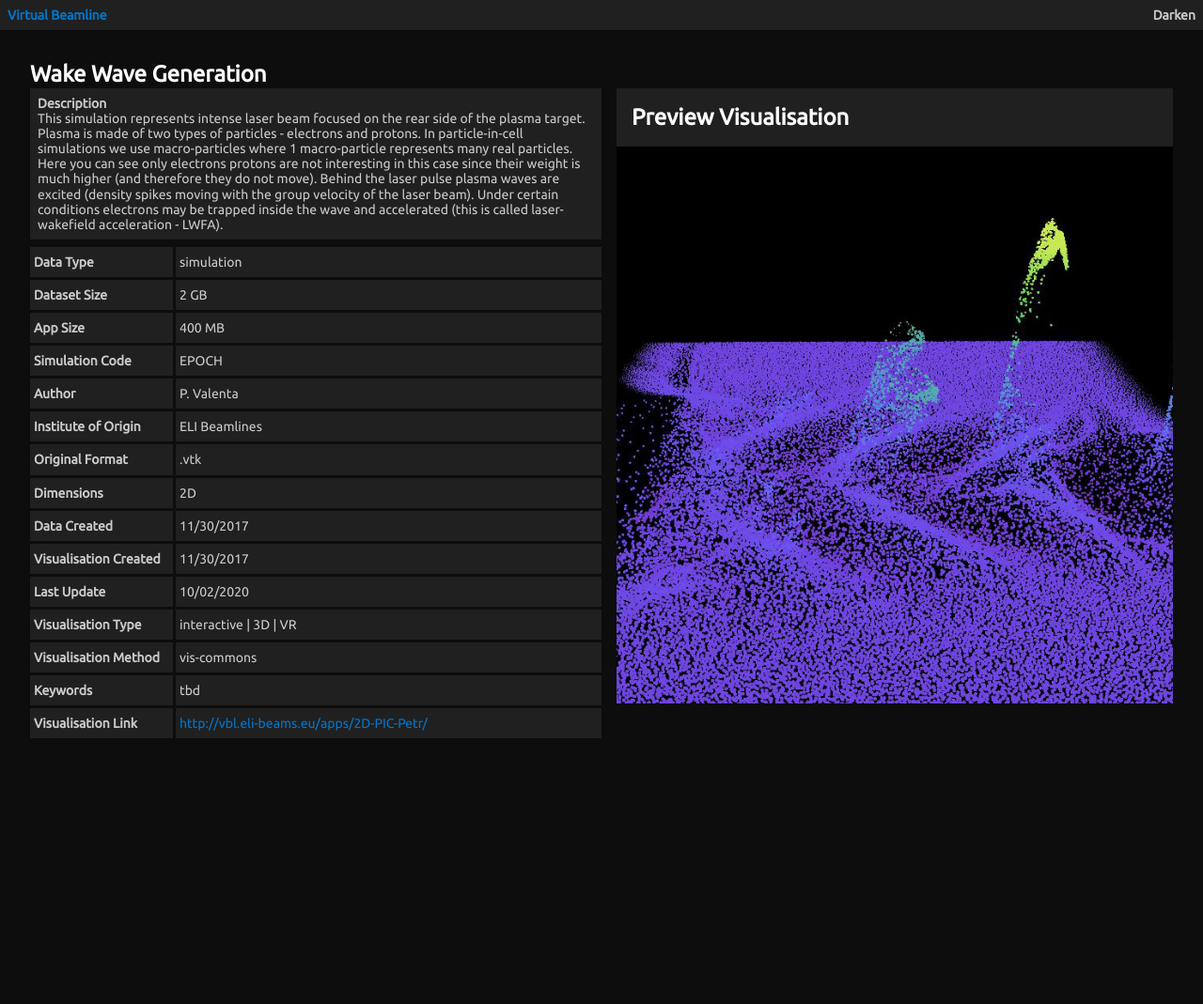
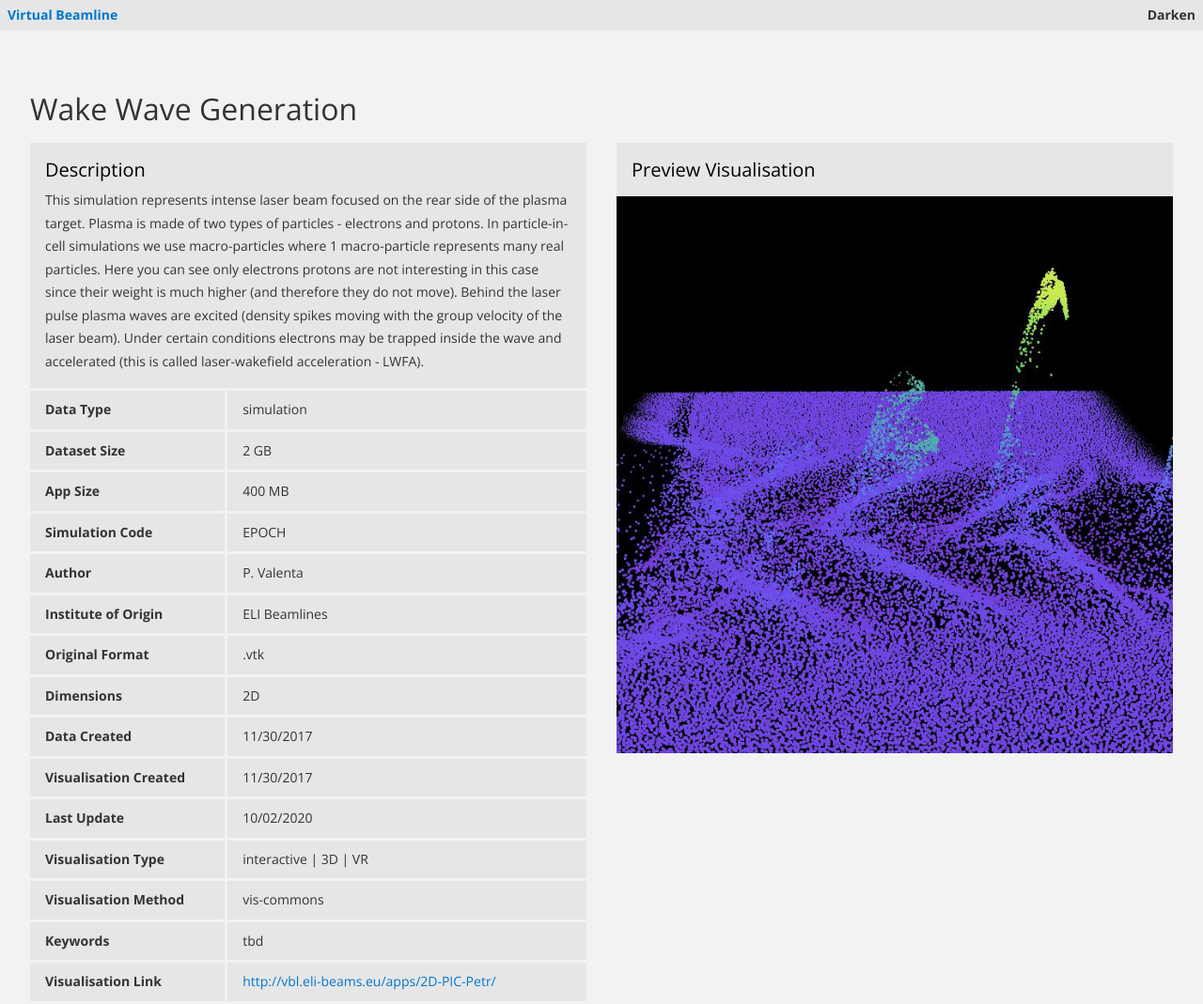
Before and after one commit to noobadmin/vbl, a React app: page /documents/1 in a window 1280 px wide. Shown: the whole page at 94% size. Before the commit the page ends 800 px from the top, so only its background shows below. Built offline with nearby package versions, Linux system fonts and the light colour scheme.

Commit message:
test ready

```diff
--- a/public/index.html
+++ b/public/index.html
@@ -5,8 +5,9 @@
     <link rel="icon" href="%PUBLIC_URL%/favicon.ico" />
     <meta name="viewport" content="width=device-width, initial-scale=1" />
     <meta name="theme-color" content="#000000" />
-    <link href="https://fonts.googleapis.com/css2?family=Ubuntu&display=swap" rel="stylesheet">
-
+    <!-- <link href="https://fonts.googleapis.com/css2?family=Ubuntu&display=swap" rel="stylesheet"> -->
+    <link rel="preconnect" href="https://fonts.gstatic.com">
+    <link href="https://fonts.googleapis.com/css2?family=Open+Sans:wght@300;400;700&display=swap" rel="stylesheet">
     <meta
       name="description"
       content="Web site created using create-react-app"
--- a/src/App/app.js
+++ b/src/App/app.js
@@ -17,9 +17,9 @@
 const App = () => {
   const {isDark} = useContext(ThemeModeContext)
   return (
-    <ThemeProvider theme={dark}>
+    <ThemeProvider theme={isDark ? dark : light}>
       <Global />
-      <Box mb={[2, 3, 3, 4]} as="nav" sx={{position: 'sticky', top: 0}}>
+      <Box mb={[4, 5]} as="nav" sx={{position: 'sticky', top: 0}}>
         <Navigation />
       </Box>
       <Box mx={[0, 2, 3, 4]}>
--- a/src/Document/document.js
+++ b/src/Document/document.js
@@ -3,7 +3,7 @@
 import styled from 'styled-components'
 
 import {ifArray, parseDate} from '../App/helpers'
-import {Box, Card, Image, Link, Text, Flex} from '../Primitives'
+import {Box, Card, Image, Heading, Link, Text, Flex} from '../Primitives'
 
 const Details = props => <S.Details>{props.children}</S.Details>
 const Detail = props => (
@@ -16,8 +16,8 @@
 const Document = ({data}) => {
   return (
     <Box>
-      <Card m={0} mb={2} p={2}>
-        <Text fontWeight="bold">Description</Text>
+      <Card>
+        <Heading>Description</Heading>
         <Text>{data.description}</Text>
       </Card>
       <Details>
@@ -50,40 +50,11 @@
 export default Document
 
 const S = {}
-S.Box = styled(Box).attrs({
-  sx: {
-    display: 'grid',
-    columnGap: [4],
-    gridTemplateColumns: '1fr 256px ',
-    gridTemplateRows: 'min-content 1fr',
-  },
-})``
-S.LeftFlex = styled(Flex).attrs({
-  sx: {
-    flexDirection: 'column',
-    gap: [4],
-    gridColumn: '1/2',
-  },
-})``
-S.RightFlex = styled(Flex).attrs({
-  sx: {
-    flexDirection: 'column',
-    gap: [4],
-    gridColumn: '2/3',
-    gridRow: '1/-1',
-  },
-})``
-S.Image = styled(Image)`
-  display: block;
-`
-S.Card = styled(Card).attrs({
-  marginBottom: 0,
-})``
 S.Details = styled(Box)``
 S.Detail = styled(Card).attrs({
   sx: {
     display: 'grid',
-    gridTemplateColumns: '25% 1fr',
+    gridTemplateColumns: '35% 1fr',
     gridGap: '0.3rem',
     bg: 'background',
     p: 0,
@@ -93,6 +64,6 @@
 })``
 S.Text = styled(Text).attrs({
   bg: 'middleground',
-  p: [1],
+  px: [3],
   py: [2],
 })``
--- a/src/Document/documentPage.js
+++ b/src/Document/documentPage.js
@@ -15,12 +15,16 @@
   return (
     <ErrorBoundary>
       <Suspense fallback={<Spinner />}>
-        <Heading>{data.title}</Heading>
-        <Flex sx={{flexWrap: 'wrap'}}>
-          <Box mb={[2, 3, 0]} width={[1, 1, 1 / 2]}>
+        <Heading variant="display">{data.title}</Heading>
+        <Flex sx={{flexWrap: ['wrap', 'wrap', 'nowrap'], gap: [2, 3, 3, 4]}}>
+          <Box
+            mb={[2, 3, 0]}
+            lineHeight={[1.5, 1.5, 1.75]}
+            width={[1, 1, 1 / 2]}
+          >
             <Document data={data} />
           </Box>
-          <Box pl={[0, 0, 3]} width={[1, 1, 1 / 2]}>
+          <Box width={[1, 1, 1 / 2]}>
             <Card>
               <Heading>Preview Visualisation</Heading>
               <Box mx={-3} mt={3} mb={-3}>
--- a/src/Documents/documentsList.js
+++ b/src/Documents/documentsList.js
@@ -17,7 +17,7 @@
         <Flex
           sx={{
             flexDirection: 'column',
-            gap: 4,
+            gap: [2, 3, 3, 4],
           }}
         >
           {documents.map((document, index) => (
--- a/src/Documents/documentsPage.js
+++ b/src/Documents/documentsPage.js
@@ -16,10 +16,11 @@
       <Suspense fallback={<Spinner />}>
         <Layout>
           <Side show={show === 'search' ? true : false}>
+            <Heading variant="display">Search</Heading>
             <Search />
           </Side>
           <Main show={!show}>
-            <Heading>Library</Heading>
+            <Heading variant="display">Library</Heading>
             <DocumentsList show={!show} />
           </Main>
         </Layout>
@@ -53,7 +54,7 @@
 
 const Layout = styled(Flex).attrs({
   sx: {
-    gap: [2, 3, 3],
+    gap: [2, 3, 3, 4],
   },
 })``
 const Main = styled(Box).attrs({
--- a/src/Theme/dark.js
+++ b/src/Theme/dark.js
@@ -13,12 +13,13 @@
     heading: 'hsl(0, 0%, 100%)',
   },
   fonts: {
-    body: 'Ubuntu, system-ui, sans-serif',
+    body: 'Open Sans, system-ui, sans-serif',
     heading: 'inherit',
     monospace: 'Menlo, monospace',
   },
   fontSizes: [12, 14, 16, 20, 24, 32, 48, 64, 96],
   fontWeights: {
+    light: 300,
     body: 400,
     heading: 700,
     bold: 700,
@@ -44,15 +45,17 @@
     heading: {
       fontFamily: 'heading',
       lineHeight: 'heading',
-      fontWeight: 'heading',
+      fontWeight: 'body',
       color: 'heading',
-      fontSize: [2, 3, 3, 4],
+      fontSize: [1, 2, 2, 3],
+      mb: [1, 2],
     },
     display: {
       fontFamily: 'heading',
-      fontWeight: 'heading',
+      fontWeight: 'light',
       lineHeight: 'heading',
-      fontSize: [3, 4, 5, 6, 7],
+      marginBottom: 3,
+      fontSize: [3, 4, 4, 5],
     },
     caps: {
       textTransform: 'uppercase',
--- a/src/Theme/light.js
+++ b/src/Theme/light.js
@@ -1,3 +1,4 @@
+import breakpoints from './breakpoints'
 const theme = {
   colors: {
     text: 'hsl(0, 0%, 20%)',
@@ -12,12 +13,13 @@
     heading: 'hsl(0, 0%, 0%)',
   },
   fonts: {
-    body: 'Ubuntu, system-ui, sans-serif',
+    body: 'Open Sans, system-ui, sans-serif',
     heading: 'inherit',
     monospace: 'Menlo, monospace',
   },
   fontSizes: [12, 14, 16, 20, 24, 32, 48, 64, 96],
   fontWeights: {
+    light: 300,
     body: 400,
     heading: 700,
     bold: 700,
@@ -43,14 +45,17 @@
     heading: {
       fontFamily: 'heading',
       lineHeight: 'heading',
-      fontWeight: 'heading',
+      fontWeight: 'body',
       color: 'heading',
+      fontSize: [1, 2, 2, 3],
+      mb: [1, 2],
     },
     display: {
       fontFamily: 'heading',
-      fontWeight: 'heading',
+      fontWeight: 'light',
       lineHeight: 'heading',
-      fontSize: [5, 6, 7],
+      marginBottom: 3,
+      fontSize: [3, 4, 4, 5],
     },
     caps: {
       textTransform: 'uppercase',
@@ -66,6 +71,12 @@
     card: {
       p: 3,
       bg: 'middleground',
+    },
+    keyword: {
+      p: [1],
+      mr: [1],
+      my: [1],
+      bg: 'foreground',
     },
     link: {
       color: 'primary',
@@ -89,7 +100,7 @@
   },
   buttons: {
     primary: {
-      fontSize: 2,
+      fontSize: [2, 1, 1, 1, 4],
       fontWeight: 'bold',
       color: 'primary',
       bg: 'foreground',
@@ -106,8 +117,12 @@
     },
     secondary: {
       variant: 'buttons.primary',
-      color: 'background',
-      bg: 'secondary',
+      bg: 'foreground',
+      color: 'text',
+      outline: 'none',
+      ':hover': {
+        color: 'primary',
+      },
     },
   },
   styles: {
@@ -117,5 +132,6 @@
       lineHeight: 'body',
     },
   },
+  breakpoints,
 }
 export default theme
--- a/src/data.json
+++ b/src/data.json
@@ -8,20 +8,13 @@
     "instituteoforigin": "XFEL",
     "simulationcode": "-",
     "authors": "tbd",
-        "keywords": [
-            "tbd",
-            ""
-        ],
+    "keywords": ["tbd"],
     "originalformat": ".h5",
     "description": "tbd",
     "title": "EU XFEL Experimental Data Sample",
     "appsize": "tbd",
     "datasetsize": "tbd",
-        "vistype": [
-            "interactive",
-            "3D",
-            "VR"
-        ],
+    "vistype": ["interactive", "3D", "VR"],
     "vismethod": "vis-commons",
     "datacreated": "tbd",
     "viscreated": "2019-05-31T22:00:00.000Z",
@@ -50,11 +43,7 @@
     "title": "Wake Wave Generation",
     "appsize": "400 MB",
     "datasetsize": "2 GB",
-        "vistype": [
-            "interactive",
-            "3D",
-            "VR"
-        ],
+    "vistype": ["interactive", "3D", "VR"],
     "vismethod": "vis-commons",
     "datacreated": "2017-11-30T23:00:00.000Z",
     "viscreated": "2017-11-30T23:00:00.000Z",
@@ -77,10 +66,7 @@
     "appsize": "tbd",
     "datasetsize": "tbd",
     "vistype": "Jupyter notebook",
-        "vismethod": [
-            "Jupyter",
-            "Plotly"
-        ],
+    "vismethod": ["Jupyter", "Plotly"],
     "datacreated": "tbd",
     "viscreated": "2020-06-30T22:00:00.000Z",
     "lastupdate": "2020-10-03T22:00:00.000Z",
@@ -102,10 +88,7 @@
     "appsize": "tbd",
     "datasetsize": "3 MB",
     "vistype": "Jupyter notebook",
-        "vismethod": [
-            "Jupyter",
-            "Matplotlib"
-        ],
+    "vismethod": ["Jupyter", "Matplotlib"],
     "datacreated": "2017-11-30T23:00:00.000Z",
     "viscreated": "2020-06-30T22:00:00.000Z",
     "lastupdate": "2020-10-04T22:00:00.000Z",
@@ -142,20 +125,13 @@
     "instituteoforigin": "ELI Beamlines",
     "simulationcode": "EPOCH",
     "authors": "M. Matys",
-        "keywords": [
-            "proton acceleration",
-            "hydrogen target"
-        ],
+    "keywords": ["proton acceleration", "hydrogen target"],
     "originalformat": ".h5",
     "description": "2D particle-in-cell simulation of the interaction of high-intensity laser pulse (parameters are relevant to L4 laser) with a cryogenic hydrogen target. Only protons with energy above 300 MeV at the end of the simulation are tracked and their position and energy are visualized. Two different groups of protons accelerated by different mechanisms can be distinguished from each other in space: Protons originated from the target interior and from the target rear side.",
     "title": "Laser-Driven Proton Acceleration from Cryogenic Hydrogen Target",
     "appsize": "1 GB",
     "datasetsize": "1.2 GB",
-        "vistype": [
-            "interactive",
-            "3D",
-            "VR"
-        ],
+    "vistype": ["interactive", "3D", "VR"],
     "vismethod": "vis-commons",
     "datacreated": "2018-09-30T22:00:00.000Z",
     "viscreated": "2018-09-30T22:00:00.000Z",
@@ -180,11 +156,7 @@
     "title": "Electron-Positron Pair Generation",
     "appsize": "3.4 GB",
     "datasetsize": "200 GB",
-        "vistype": [
-            "interactive",
-            "3D",
-            "VR"
-        ],
+    "vistype": ["interactive", "3D", "VR"],
     "vismethod": "vis-commons",
     "datacreated": "2018-09-30T22:00:00.000Z",
     "viscreated": "2018-09-30T22:00:00.000Z",
@@ -212,11 +184,7 @@
     "title": "ELIMAIA Ion Acceleration - Monte Carlo",
     "appsize": "100 MB",
     "datasetsize": "150 MB",
-        "vistype": [
-            "interactive",
-            "3D",
-            "VR"
-        ],
+    "vistype": ["interactive", "3D", "VR"],
     "vismethod": "vis-commons",
     "datacreated": "2017-06-30T22:00:00.000Z",
     "viscreated": "2018-10-31T23:00:00.000Z",
@@ -249,11 +217,7 @@
     "title": "Laser-Driven Ion Acceleration from Plastic Target",
     "appsize": "1.7 GB",
     "datasetsize": "7.5 GB",
-        "vistype": [
-            "interactive",
-            "3D",
-            "VR"
-        ],
+    "vistype": ["interactive", "3D", "VR"],
     "vismethod": "vis-commons",
     "datacreated": "2018-10-31T23:00:00.000Z",
     "viscreated": "2018-10-31T23:00:00.000Z",
@@ -269,10 +233,7 @@
     "instituteoforigin": "GoLP",
     "simulationcode": "OSIRIS",
     "authors": "G. Inchingolo",
-        "keywords": [
-            "turbulence",
-            "magnetic field"
-        ],
+    "keywords": ["turbulence", "magnetic field"],
     "originalformat": ".h5",
     "description": [
       "Magnetorotational instability (MRI) is a crucial mechanism for the amplification of magnetic fields in accretion disks. The video shows a PIC simulation of the evolution of the magnetic field",
@@ -281,11 +242,7 @@
     "title": "Magnetic Field Turbulence",
     "appsize": "1 GB",
     "datasetsize": "24 GB",
-        "vistype": [
-            "interactive",
-            "3D",
-            "VR"
-        ],
+    "vistype": ["interactive", "3D", "VR"],
     "vismethod": "vis-commons",
     "datacreated": "2018-06-30T22:00:00.000Z",
     "viscreated": "2018-11-30T23:00:00.000Z",
@@ -301,10 +258,7 @@
     "instituteoforigin": "GoLP",
     "simulationcode": "OSIRIS",
     "authors": "G. Inchingolo",
-        "keywords": [
-            "turbulence",
-            "magnetic field"
-        ],
+    "keywords": ["turbulence", "magnetic field"],
     "originalformat": ".h5",
     "description": [
       "Magnetorotational instability (MRI) is a crucial mechanism for the amplification of magnetic fields in accretion disks. The video shows a PIC simulation of the evolution of the magnetic field",
@@ -313,11 +267,7 @@
     "title": "Magnetic Field Turbulence",
     "appsize": "1 GB",
     "datasetsize": "24 GB",
-        "vistype": [
-            "interactive",
-            "3D",
-            "VR"
-        ],
+    "vistype": ["interactive", "3D", "VR"],
     "vismethod": "vis-commons",
     "datacreated": "2018-06-30T22:00:00.000Z",
     "viscreated": "2018-11-30T23:00:00.000Z",
@@ -373,11 +323,7 @@
     "title": "LWFA - Osiris 3D PIC Simulation",
     "appsize": "1.3 GB",
     "datasetsize": "200 GB",
-        "vistype": [
-            "interactive",
-            "3D",
-            "VR"
-        ],
+    "vistype": ["interactive", "3D", "VR"],
     "vismethod": "vis-commons",
     "datacreated": "2017-11-30T23:00:00.000Z",
     "viscreated": "2017-12-31T23:00:00.000Z",
@@ -431,11 +377,7 @@
     "title": "Laser Produced Gamma Rays",
     "appsize": "6 GB",
     "datasetsize": "900 GB",
-        "vistype": [
-            "interactive",
-            "3D",
-            "VR"
-        ],
+    "vistype": ["interactive", "3D", "VR"],
     "vismethod": "vis-commons",
     "datacreated": "2018-03-31T22:00:00.000Z",
     "viscreated": "2018-03-31T22:00:00.000Z",
@@ -462,11 +404,7 @@
     "title": "Laser Produced Gamma Rays",
     "appsize": "12 GB",
     "datasetsize": "900 GB",
-        "vistype": [
-            "interactive",
-            "3D",
-            "VR"
-        ],
+    "vistype": ["interactive", "3D", "VR"],
     "vismethod": "vis-commons",
     "datacreated": "2018-03-31T22:00:00.000Z",
     "viscreated": "2018-03-31T22:00:00.000Z",
@@ -488,11 +426,7 @@
     "title": "Laser Produced Gamma Rays Trajectories",
     "appsize": "35 MB",
     "datasetsize": "80 MB",
-        "vistype": [
-            "interactive",
-            "3D",
-            "VR"
-        ],
+    "vistype": ["interactive", "3D", "VR"],
     "vismethod": "vis-commons",
     "datacreated": "2018-05-31T22:00:00.000Z",
     "viscreated": "2018-05-31T22:00:00.000Z",
@@ -536,11 +470,7 @@
     "title": "ELIMAIA Ion Acceleration - Monte Carlo - Simple",
     "appsize": "70 MB",
     "datasetsize": "70 MB",
-        "vistype": [
-            "interactive",
-            "3D",
-            "VR"
-        ],
+    "vistype": ["interactive", "3D", "VR"],
     "vismethod": "vis-commons",
     "datacreated": "2017-06-30T22:00:00.000Z",
     "viscreated": "2017-12-31T23:00:00.000Z",
@@ -600,11 +530,7 @@
     "title": "Generation of collimated quasi-monoenergetic proton beam",
     "appsize": "2 GB",
     "datasetsize": "25 GB",
-        "vistype": [
-            "interactive",
-            "3D",
-            "VR"
-        ],
+    "vistype": ["interactive", "3D", "VR"],
     "vismethod": "vis-commons",
     "datacreated": "2018-09-30T22:00:00.000Z",
     "viscreated": "2019-01-31T23:00:00.000Z",
@@ -626,10 +552,7 @@
     "title": "ELIMAIA Ion Acceleration - Monte Carlo - VTKJS",
     "appsize": "130 MB",
     "datasetsize": "70 MB",
-        "vistype": [
-            "interactive",
-            "3D"
-        ],
+    "vistype": ["interactive", "3D"],
     "vismethod": "vtk-js",
     "datacreated": "2017-06-30T22:00:00.000Z",
     "viscreated": "2017-10-31T23:00:00.000Z",
@@ -654,11 +577,7 @@
     "title": "Neutron Star Plasma Environment",
     "appsize": "6 GB",
     "datasetsize": "45 GB",
-        "vistype": [
-            "interactive",
-            "3D",
-            "VR"
-        ],
+    "vistype": ["interactive", "3D", "VR"],
     "vismethod": "vis-commons",
     "datacreated": "2018-12-31T23:00:00.000Z",
     "viscreated": "2018-12-31T23:00:00.000Z",
@@ -677,11 +596,7 @@
     "title": "Plasma Physics Platform (P3) Experiment Configurator",
     "appsize": "100 MB",
     "datasetsize": "tbd",
-        "vistype": [
-            "interactive",
-            "3D",
-            "TOOL"
-        ],
+    "vistype": ["interactive", "3D", "TOOL"],
     "vismethod": "Unity WebGL",
     "datacreated": "2019-07-31T22:00:00.000Z",
     "viscreated": "2019-07-31T22:00:00.000Z",
@@ -700,11 +615,7 @@
     "title": "Experimental Halls - 3D Infrastructure",
     "appsize": "tbd",
     "datasetsize": "tbd",
-        "vistype": [
-            "interactive",
-            "3D",
-            "visualization"
-        ],
+    "vistype": ["interactive", "3D", "visualization"],
     "vismethod": "WebGL",
     "datacreated": "2018-05-31T22:00:00.000Z",
     "viscreated": "2018-05-31T22:00:00.000Z",
@@ -723,11 +634,7 @@
     "title": "Experimental Halls - ELIMAIA Infrastructure",
     "appsize": "tbd",
     "datasetsize": "tbd",
-        "vistype": [
-            "interactive",
-            "3D",
-            "visualization"
-        ],
+    "vistype": ["interactive", "3D", "visualization"],
     "vismethod": "WebGL",
     "datacreated": "2018-06-01T22:00:00.000Z",
     "viscreated": "2018-06-01T22:00:00.000Z",
```
Also changed, not shown: src/Documents/newDocument.js (+7 -0 lines), src/Search/search.js (+9 -7 lines). Lines whose indentation alone changed are shown as unchanged.
